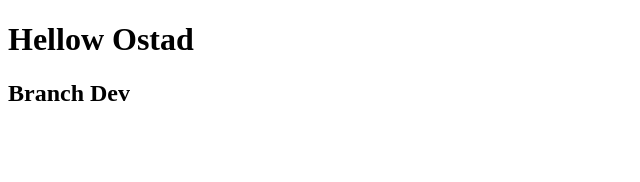
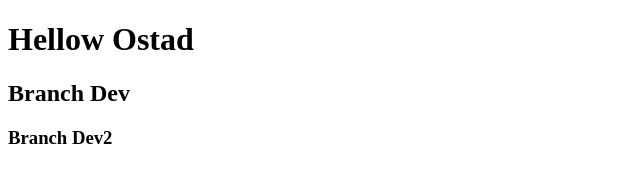
Before and after one commit to SaeedehMohamadi/Saeedeh, a plain HTML site: page index.html in a window 1280 px wide. Shown: the whole page, without its empty margins (0-640 px from the left). Drawn offline with Linux system fonts and the light colour scheme.

Commit message:
Add Branch Dev2

```diff
--- a/index.html
+++ b/index.html
@@ -8,5 +8,6 @@
 <body>
     <h1>Hellow Ostad</h1>
     <h2>Branch Dev</h2>
+    <h3>Branch Dev2</h3>
 </body>
 </html>
```
